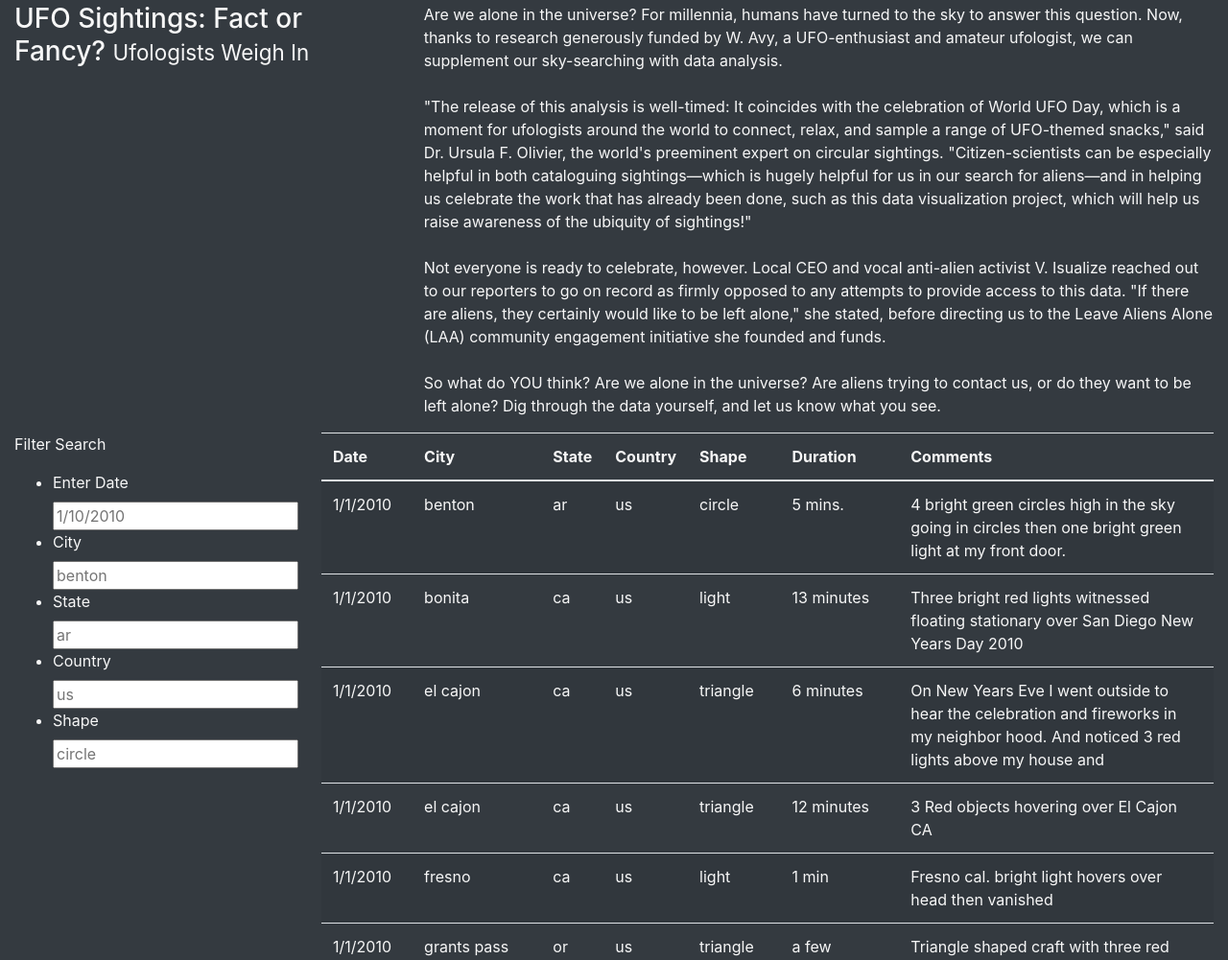
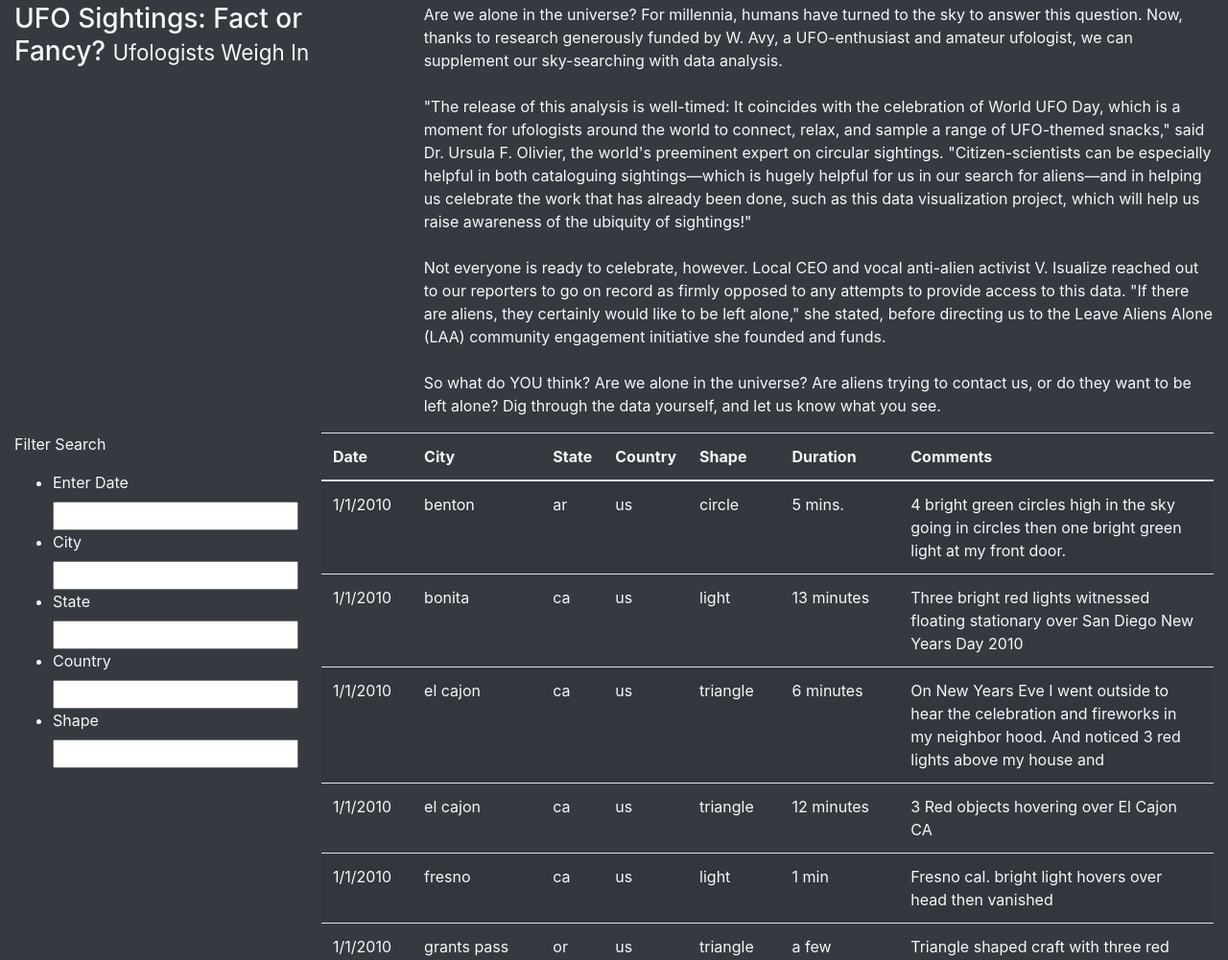
Before and after one commit to remenars/UFOs, a plain HTML site: page index.html in a window 1280 px wide. Shown: the part 288-1289 px from the top of the page at 96% size. Drawn offline with nearby package versions, Linux system fonts and the light colour scheme.

Commit message:
add images. took out placeholders in filter search

```diff
--- a/index.html
+++ b/index.html
@@ -44,23 +44,23 @@
             <ul class="bg-dark">
               <li class="bg-dark">
                 <label for="date">Enter Date</label>
-                <input type="text" placeholder="1/10/2010" id="datetime" />
+                <input type="text" id="datetime" />
               </li>
               <li class="bg-dark">
                 <label for="city">City</label>
-                <input type="text" placeholder="benton" id="city" />
+                <input type="text" id="city" />
               </li>
               <li class="bg-dark">
                 <label for="state">State</label>
-                <input type="text" placeholder="ar" id="state" />
+                <input type="text" id="state" />
               </li>
               <li class="bg-dark">
                 <label for="country">Country</label>
-                <input type="text" placeholder="us" id="country" />
+                <input type="text" id="country" />
               </li>
               <li class="bg-dark">
                 <label for="shape">Shape</label>
-                <input type="text" placeholder="circle" id="shape" />
+                <input type="text" id="shape" />
               </li>
             </ul>
            </form>
```
Also changed, not shown: static/images/CA_Filter.png (added), static/images/Filter.png (added), static/images/circle_Filter.png (added).
